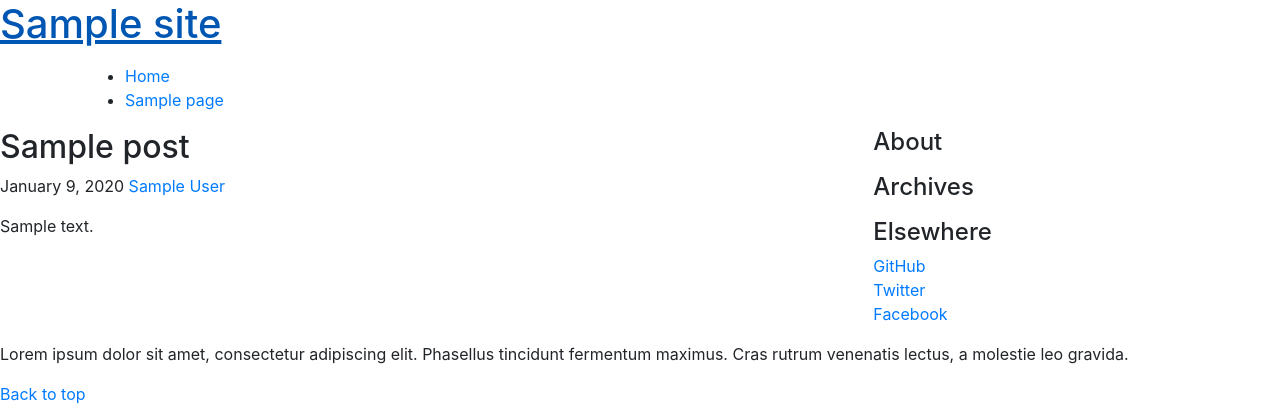
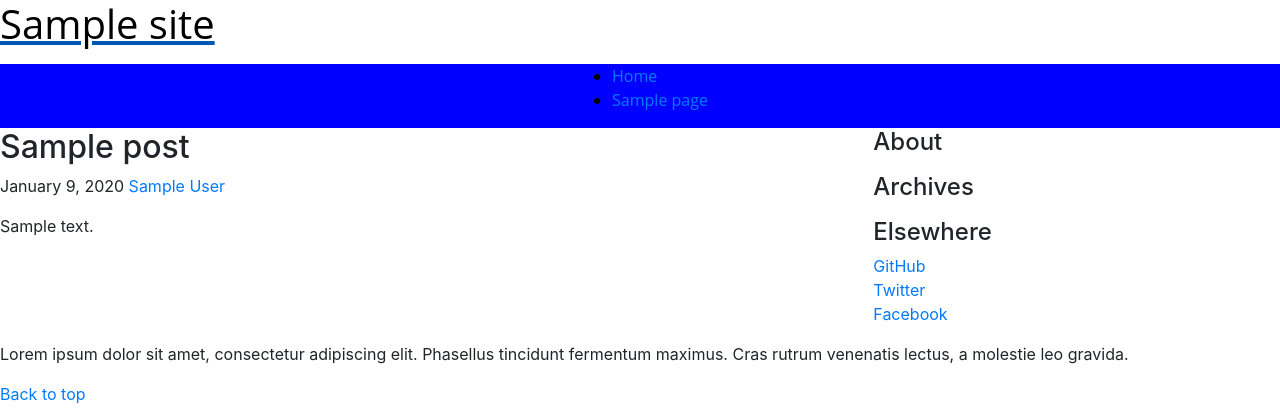
Before and after one commit to LeaGoarant/KeenEtNoa, a WordPress theme: template index.php in a window 1280 px wide. Shown: the top 420 px of the page. Run offline with PHP 8.4 and a stand-in for WordPress, Linux system fonts and the light colour scheme; the site name, menu and one post (Sample post) are stand-ins, and other content is empty.

Commit message:
ADD PATH css

```diff
--- a/header.php
+++ b/header.php
@@ -20,7 +20,7 @@
     <meta name="viewport" content="width=device-width, initial-scale=1" />
     <?php wp_head(); ?>
     <link rel="stylesheet" href="https://stackpath.bootstrapcdn.com/bootstrap/4.4.1/css/bootstrap.min.css" integrity="sha384-Vkoo8x4CGsO3+Hhxv8T/Q5PaXtkKtu6ug5TOeNV6gBiFeWPGFN9MuhOf23Q9Ifjh" crossorigin="anonymous">
-    <link href="<?php echo get_bloginfo('template_directory'); ?>/style.css" rel="steelsheet">
+    <link rel="stylesheet" href="<?php bloginfo('template_url'); ?>/style.css" type="text/css" media="screen" />
     <title><?php echo get_bloginfo('name'); ?></title>
     <?php wp_head(); ?>
 </head>
--- a/style.css
+++ b/style.css
@@ -15,11 +15,11 @@ Use it to make something cool, have fun, and share what you've learned with othe
 
 /*  HEADER */
 
-.blog-title {
+h1 {
     font-family: 'Open Sans', sans-serif;
     font-weight: 400;
     color: black;
-    size: 50px;
+    size: 100px;
 }
 
 .site-header {
```
Also changed, not shown: bootstrap.js (deleted).
